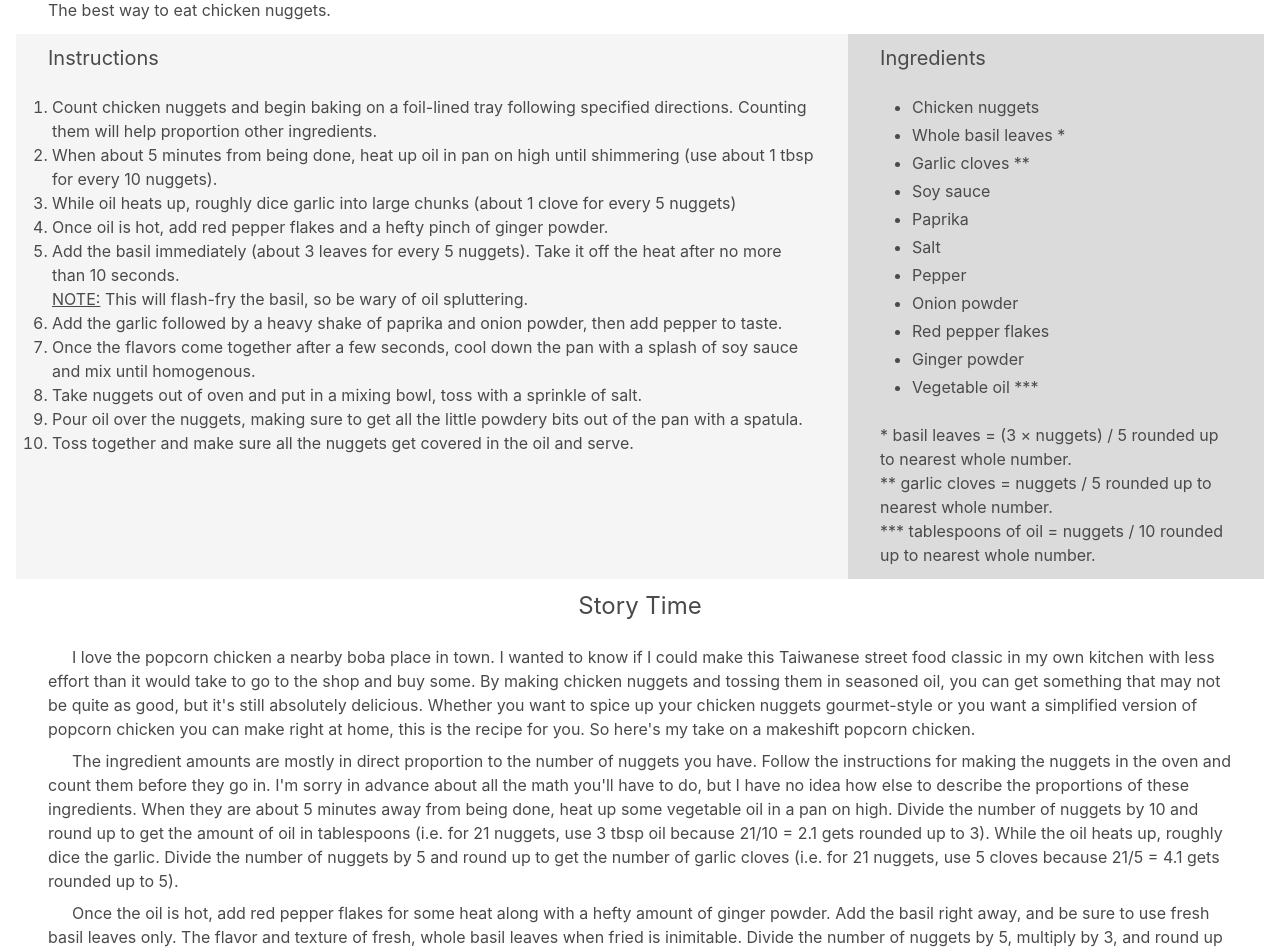
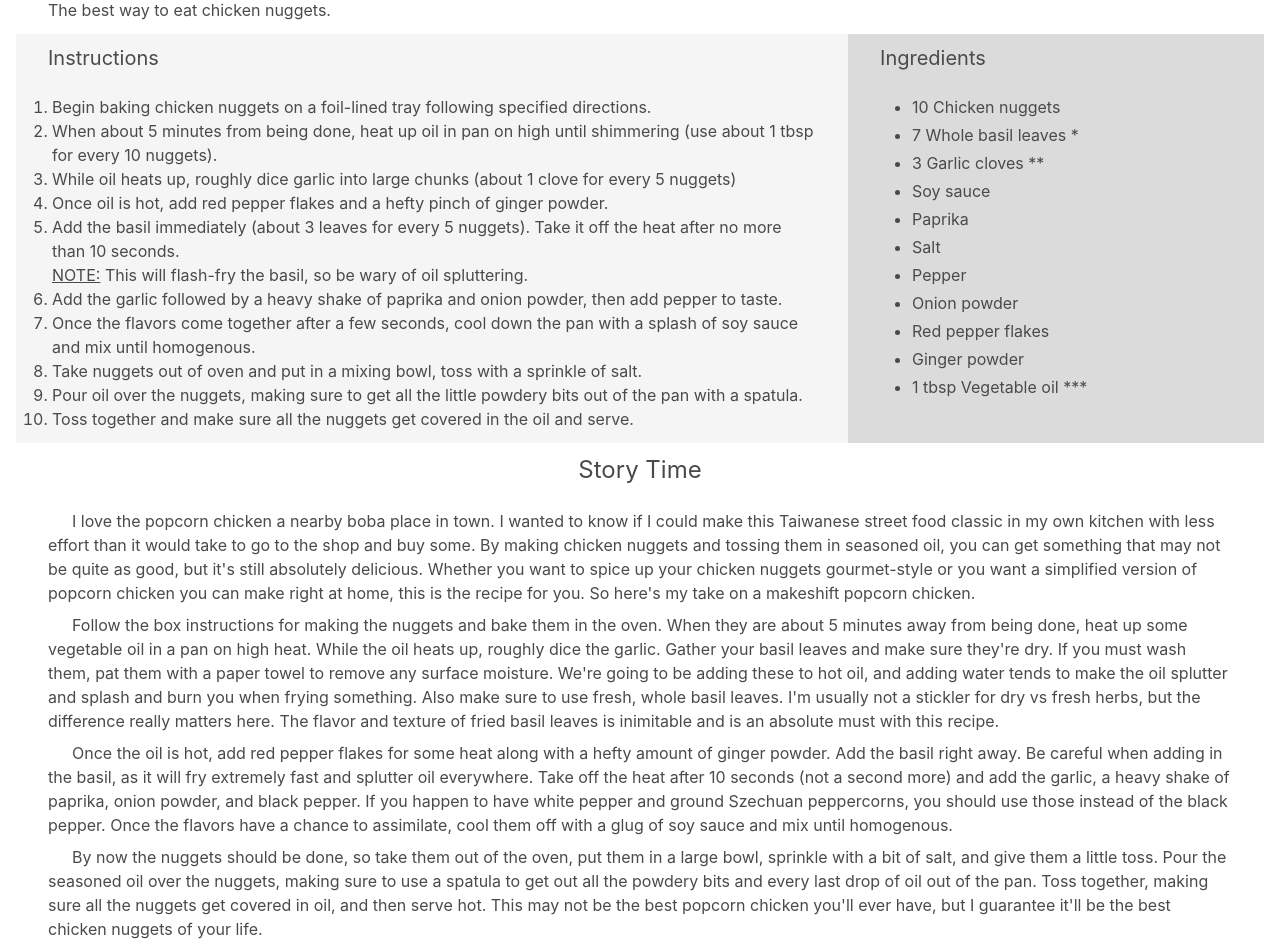
Before and after one commit to NotMisplaced/recipes, a React (Create React App) app: page /misc/popcornchicken in a window 1280 px wide. Shown: the part 160-1112 px from the top of the page. Built offline with nearby package versions, Linux system fonts and the light colour scheme.

Commit message:
Update popcornchicken.jsx
Made the popcorn chicken recipe less complicated. No more math involved.

```diff
--- a/src/components/Misc/popcornchicken.jsx
+++ b/src/components/Misc/popcornchicken.jsx
@@ -19,7 +19,7 @@ const PopcornChicken = () => {
                 <div className="column">
                 <h4 className="subtitle has-text-centered-mobile">Instructions</h4>
                 <ol className="ml-1">
-                    <li>Count chicken nuggets and begin baking on a foil-lined tray following specified directions. Counting them will help proportion other ingredients.</li>
+                    <li>Begin baking chicken nuggets on a foil-lined tray following specified directions.</li>
                     <li>When about 5 minutes from being done, heat up oil in pan on high until shimmering (use about 1 tbsp for every 10 nuggets).</li>
                     <li>While oil heats up, roughly dice garlic into large chunks (about 1 clove for every 5 nuggets)</li>
                     <li>Once oil is hot, add red pepper flakes and a hefty pinch of ginger powder.</li>
@@ -38,9 +38,9 @@ const PopcornChicken = () => {
                 <h4 className="subtitle has-text-centered-mobile">Ingredients</h4>
                 <div className="content">
                 <ul>
-                    <li>Chicken nuggets</li>
-                    <li>Whole basil leaves *</li>
-                    <li>Garlic cloves **</li>
+                    <li>10 Chicken nuggets</li>
+                    <li>7 Whole basil leaves *</li>
+                    <li>3 Garlic cloves **</li>
                     <li>Soy sauce</li>
                     <li>Paprika</li>
                     <li>Salt</li>
@@ -48,12 +48,9 @@ const PopcornChicken = () => {
                     <li>Onion powder</li>
                     <li>Red pepper flakes</li>
                     <li>Ginger powder</li>
-                    <li>Vegetable oil ***</li>
+                    <li>1 tbsp Vegetable oil ***</li>
                 </ul>
                 </div>
-                <p>* basil leaves = (3 &times; nuggets) / 5 rounded up to nearest whole number.</p>
-                <p>** garlic cloves = nuggets / 5 rounded up to nearest whole number.</p>
-                <p>*** tablespoons of oil = nuggets / 10 rounded up to nearest whole number.</p>
                 </div>
             </div>
 
@@ -66,24 +63,22 @@ const PopcornChicken = () => {
             you. So here's my take on a makeshift popcorn chicken.
             </p>
             <p className="story">
-            The ingredient amounts are mostly in direct proportion to the number of nuggets you have. Follow the instructions for making the nuggets in the oven and count them before they
-            go in. I'm sorry in advance about all the math you'll have to do, but I have no idea how else to describe the proportions of these ingredients. When they are about 5 minutes
-            away from being done, heat up some vegetable oil in a pan on high. Divide the number of nuggets by 10 and round up to get the amount of oil in tablespoons (i.e. for 21 nuggets,
-            use 3 tbsp oil because 21/10 = 2.1 gets rounded up to 3). While the oil heats up, roughly dice the garlic. Divide the number of nuggets by 5 and round up to get the number of
-            garlic cloves (i.e. for 21 nuggets, use 5 cloves because 21/5 = 4.1 gets rounded up to 5).
+            Follow the box instructions for making the nuggets and bake them in the oven. When they are about 5 minutes away from being done, heat up some vegetable oil in a pan on high heat.
+            While the oil heats up, roughly dice the garlic. Gather your basil leaves and make sure they're dry. If you must wash them, pat them with a paper towel to remove any surface moisture.
+            We're going to be adding these to hot oil, and adding water tends to make the oil splutter and splash and burn you when frying something. Also make sure to use fresh, whole basil
+            leaves. I'm usually not a stickler for dry vs fresh herbs, but the difference really matters here. The flavor and texture of fried basil leaves is inimitable and is an absolute
+            must with this recipe.
             </p>
             <p className="story">
-            Once the oil is hot, add red pepper flakes for some heat along with a hefty amount of ginger powder. Add the basil right away, and be sure to use fresh basil leaves only.
-            The flavor and texture of fresh, whole basil leaves when fried is inimitable. Divide the number of nuggets by 5, multiply by 3, and round up to get the number of basil leaves
-            (i.e. for 21 nuggets, use 13 basil leaves because (21/5)*3 = 12.3 rounded up to 13). Be careful when adding in the basil, as it will flash fry and splutter oil everywhere.
-            Take off the heat after 10 seconds (not a second more) and add the garlic, a heavy shake of paprika, onion powder, and black pepper. If you happen to have white pepper and
-            ground Szechuan peppercorns, you should use those instead of the black pepper. Once the flavors have a chance to assimilate, cool them off with a glug of soy sauce and mix
-            until homogenous.
+            Once the oil is hot, add red pepper flakes for some heat along with a hefty amount of ginger powder. Add the basil right away. Be careful when adding in the basil, as it will
+            fry extremely fast and splutter oil everywhere. Take off the heat after 10 seconds (not a second more) and add the garlic, a heavy shake of paprika, onion powder, and black pepper.
+            If you happen to have white pepper and ground Szechuan peppercorns, you should use those instead of the black pepper. Once the flavors have a chance to assimilate, cool them off
+            with a glug of soy sauce and mix until homogenous.
             </p>
             <p className="story">
             By now the nuggets should be done, so take them out of the oven, put them in a large bowl, sprinkle with a bit of salt, and give them a little toss. Pour the seasoned oil over
-            the nuggets, making sure to use a spatula to get out all the powdery bits and every last drop of oil. Toss together, making sure all the nuggets get covered in oil, and then
-            serve hot. This may not be the best popcorn chicken you'll ever have, but I guarantee it'll be the best chicken nuggets of your life.
+            the nuggets, making sure to use a spatula to get out all the powdery bits and every last drop of oil out of the pan. Toss together, making sure all the nuggets get covered in oil,
+            and then serve hot. This may not be the best popcorn chicken you'll ever have, but I guarantee it'll be the best chicken nuggets of your life.
             </p>
         </div>
     );
```
